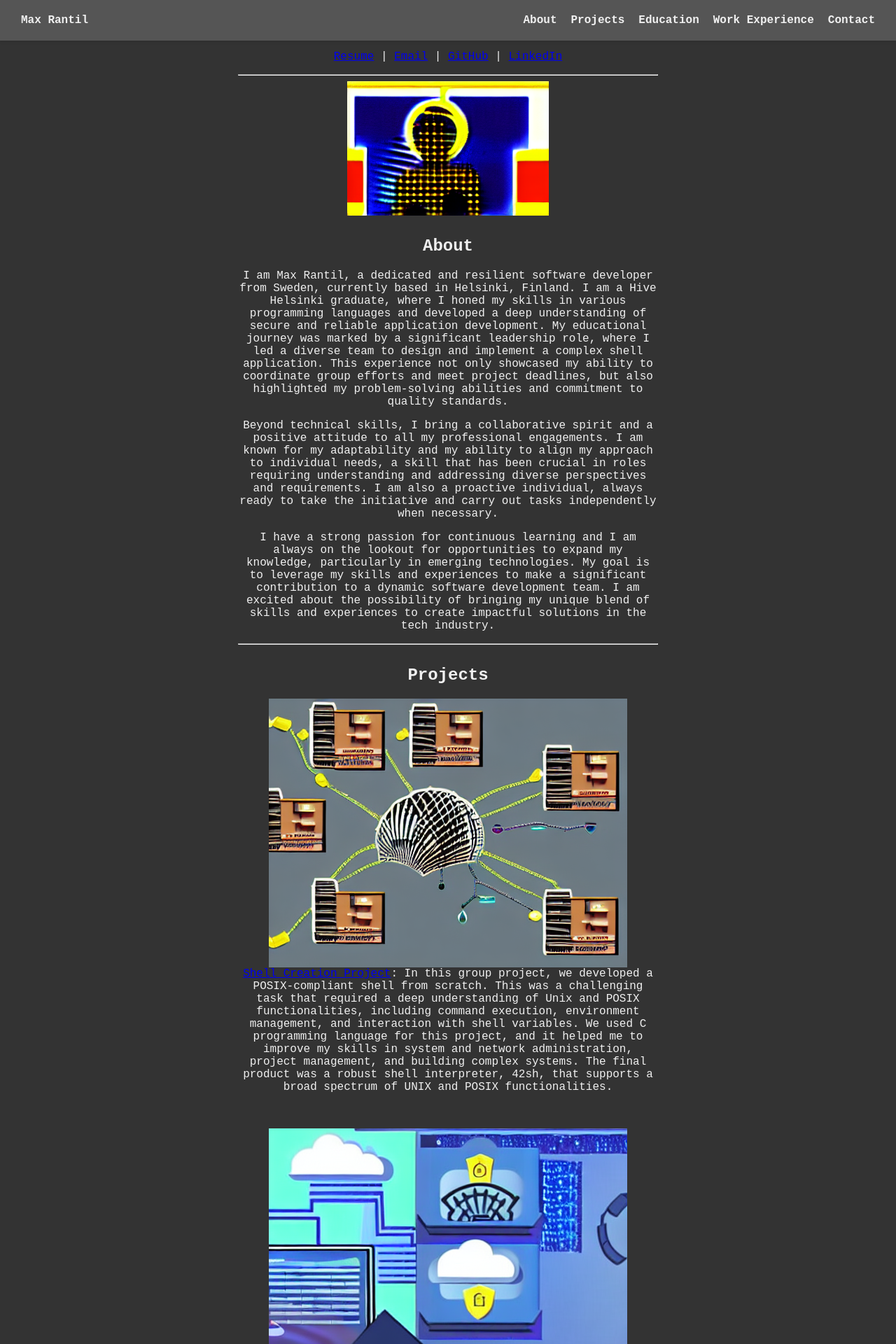
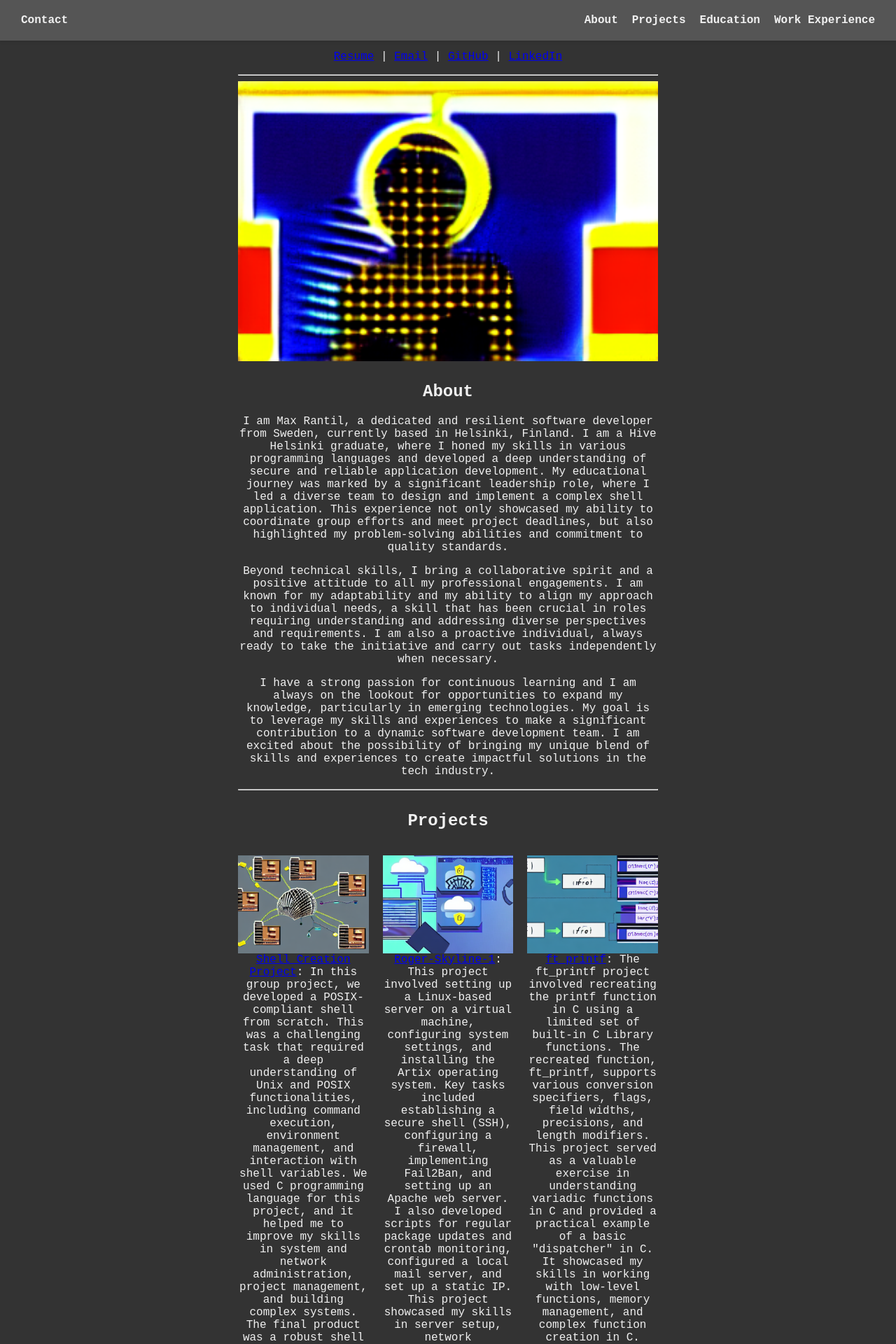
Before and after one commit to maxrantil/maxrantil.github.io, a PHP site: page / in a window 1280 px wide. Shown: the top 1920 px of the page at 70% size. Run offline with PHP 8.4, Linux system fonts and the light colour scheme.

Commit message:
need to make projects section wider

```diff
--- a/index.html
+++ b/index.html
@@ -6,6 +6,11 @@
   <link rel="icon" href="favicon.ico" type="image/x-icon">
   <meta charset="UTF-8">
   <meta name="viewport" content="width=device-width, initial-scale=1">
+  <meta name="description"
+    content="Max Rantil - Junior Software Developer based in Helsinki, Finland. Specializing in C, Bash Scripting, Python, and JavaScript. Check out my portfolio to see my projects and experiences.">
+  <meta name="keywords"
+    content="Max Rantil, Software Developer, Junior Developer, Hive Helsinki, C Programming, Bash Scripting, Python, JavaScript, Portfolio">
+  <meta name="author" content="Max Rantil">
   <link rel="stylesheet" href="styles.css">
 </head>
 
@@ -13,14 +18,13 @@
   <header>
     <nav>
       <ul class="nav-left">
-        <li><a href="#maxrantil">Max Rantil</a></li>
+        <li><a href="#maxrantil">Contact</a></li>
       </ul>
       <ul class="nav-right">
-        <li><a href="#about">About</a></li>
+        <li><a href="#maxrantil">About</a></li>
         <li><a href="#projects">Projects</a></li>
         <li><a href="#education">Education</a></li>
         <li><a href="#work-experience">Work Experience</a></li>
-        <li><a href="#contact">Contact</a></li>
       </ul>
     </nav>
   </header>
@@ -50,8 +54,9 @@
       <p>
         Beyond technical skills, I bring a collaborative spirit and a positive attitude to all my professional
         engagements. I am known for my adaptability and my ability to align my approach to individual needs, a skill
-        that has been crucial in roles requiring understanding and addressing diverse perspectives and requirements. I am
-        also a proactive individual, always ready to take the initiative and carry out tasks independently when necessary.
+        that has been crucial in roles requiring understanding and addressing diverse perspectives and requirements. I
+        am also a proactive individual, always ready to take the initiative and carry out tasks independently when
+        necessary.
       </p>
       <p>
         I have a strong passion for continuous learning and I am always on the lookout for opportunities to expand my
@@ -61,8 +66,9 @@
       </p>
     </div>
     <hr>
-    <div id="projects">
     <h2>Projects</h2>
+    <div id="projects" class="project-grid">
+      <div class="project">
         <p>
           <a href="https://github.com/maxrantil/42sh">
             <img src="./images/shell.png" alt="shell image" class="project-image">
@@ -76,7 +82,8 @@
           The final product was a robust shell interpreter, 42sh, that supports a broad spectrum of UNIX and POSIX
           functionalities.
         </p>
-      <br>
+      </div>
+      <div class="project">
         <p>
           <a href="https://github.com/maxrantil/roger-skyline-1">
             <img src="./images/roger.png" alt="roger-skyline-1 image" class="project-image">
@@ -89,7 +96,8 @@
           and set up a static IP. This project showcased my skills in server setup, network administration, and security
           measures.
         </p>
-      <br>
+      </div>
+      <div class="project">
         <p>
           <a href="https://github.com/maxrantil/ft_printf">
             <img src="./images/ft_printf.png" alt="ft_printf image" class="project-image">
@@ -99,10 +107,11 @@
           functions.
           The recreated function, ft_printf, supports various conversion specifiers, flags, field widths, precisions,
           and length modifiers. This project served as a valuable exercise in understanding variadic functions in C
-        and provided a practical example of a basic "dispatcher" in C. It showcased my skills in working with low-level
-        functions, memory management, and complex function creation in C.
+          and provided a practical example of a basic "dispatcher" in C. It showcased my skills in working with
+          low-level functions, memory management, and complex function creation in C.
         </p>
-      <br>
+      </div>
+      <div class="project">
         <p>
           <a href="https://github.com/maxrantil/game_of_life">
             <img src="./images/game_of_life.png" alt="game_of_life image" class="project-image">
@@ -111,24 +120,26 @@
           The Game of Life project involved implementing Conway's Game of Life, a cellular automaton,
           with an emphasis on optimizing the performance. The game operates on a two-dimensional grid of cells,
           each transitioning between states based on its neighbors. In this group project we incorporated significant
-        optimizations, such as halting iterations upon detecting repeating patterns, using bitwise operations for efficient state
-        checks and predictions.
+          optimizations, such as halting iterations upon detecting repeating patterns, using bitwise operations for
+          efficient state checks and predictions.
           Additionally, we developed an interactive graphical user interface for the game, enhancing user engagement.
           This project highlighted my skills in algorithm optimization, bitwise operations, and GUI development.
         </p>
-      <br>
+      </div>
+      <div class="project">
         <p>
           <a href="https://github.com/maxrantil/ft_ls">
             <img src="./images/ft_ls.png" alt="ft_ls image" class="project-image">
           </a>
           <a href="https://github.com/maxrantil/ft_ls">ft_ls</a>:
           The ft_ls project involved recreating the Unix 'ls' command, providing a deep dive into Unix file systems,
-        file permissions, and metadata. My version, ft_ls, supports options like long format listing, recursive listing,
-        hidden files inclusion, file order reversal, and sorting by modification time.
+          file permissions, and metadata. My version, ft_ls, supports options like long format listing, recursive
+          listing, hidden files inclusion, file order reversal, and sorting by modification time.
           This project highlighted my proficiency in C programming, understanding of Unix systems,
           and ability to handle complex data structures and system functions.
         </p>
-      <br>
+      </div>
+      <div class="project">
         <p>
           <a href="https://github.com/maxrantil/libft">
             <img src="./images/libft.png" alt="libft image" class="project-image">
@@ -137,18 +148,21 @@
           The Libft project was a foundational project in the 42 curriculum, requiring us to recreate several standard C
           library functions from scratch.
           The project served as an introduction to C programming, emphasizing the understanding of data types, control
-        structures, and basic algorithms. The recreated library, libft, includes a variety of functions, such as those for string
-        manipulation, memory allocation, and character checks, as well as more complex data structures like linked lists.
+          structures, and basic algorithms. The recreated library, libft, includes a variety of functions, such as those
+          for string manipulation, memory allocation, and character checks, as well as more complex data structures like
+          linked
+          lists.
           This project was instrumental in honing my skills in C programming, memory management, and algorithm
           implementation, setting the stage for more advanced projects in the curriculum.
         </p>
+      </div>
+    </div>
     <button type="button" class="collapsible">Technologies that I have used</button>
     <div class="content">
       <h3>Programming Languages:</h3>
       <p>
         <a href="https://en.wikipedia.org/wiki/C_(programming_language)" target="_blank" rel="noopener noreferrer">
-            <img src="https://cdn.jsdelivr.net/gh/devicons/devicon/icons/c/c-original.svg" alt="C" width="20"
-              height="20">
+          <img src="https://cdn.jsdelivr.net/gh/devicons/devicon/icons/c/c-original.svg" alt="C" width="20" height="20">
           C
         </a>,
         <a href="https://en.wikipedia.org/wiki/Bash_(Unix_shell)" target="_blank" rel="noopener noreferrer">
@@ -159,6 +173,11 @@
             width="20" height="20">
           Python
         </a>,
+        <a href="https://www.php.net/" target="_blank" rel="noopener noreferrer">
+          <img src="https://cdn.jsdelivr.net/gh/devicons/devicon/icons/php/php-original.svg" alt="PHP" width="20"
+            height="20">
+          PHP
+        </a>,
         <a href="https://developer.mozilla.org/en-US/docs/Web/JavaScript" target="_blank" rel="noopener noreferrer">
           <img src="https://cdn.jsdelivr.net/gh/devicons/devicon/icons/javascript/javascript-original.svg"
             alt="JavaScript" width="20" height="20">
@@ -168,8 +187,8 @@
       <h3>Frameworks and Libraries:</h3>
       <p>
         <a href="https://reactjs.org/" target="_blank" rel="noopener noreferrer">
-            <img src="https://cdn.jsdelivr.net/gh/devicons/devicon/icons/react/react-original.svg" alt="React"
-              width="20" height="20">
+          <img src="https://cdn.jsdelivr.net/gh/devicons/devicon/icons/react/react-original.svg" alt="React" width="20"
+            height="20">
           React
         </a>,
         <a href="https://nodejs.org/" target="_blank" rel="noopener noreferrer">
@@ -209,8 +228,8 @@
             width="20" height="20"> Apache
         </a>,
         <a href="https://www.nginx.com/" target="_blank" rel="noopener noreferrer">
-            <img src="https://cdn.jsdelivr.net/gh/devicons/devicon/icons/nginx/nginx-original.svg" alt="Nginx"
-              width="20" height="20"> Nginx
+          <img src="https://cdn.jsdelivr.net/gh/devicons/devicon/icons/nginx/nginx-original.svg" alt="Nginx" width="20"
+            height="20"> Nginx
         </a>
       </p>
       <h3>Operating Systems:</h3>
@@ -231,8 +250,8 @@
       <h3>Databases:</h3>
       <p>
         <a href="https://www.mysql.com/" target="_blank" rel="noopener noreferrer">
-            <img src="https://cdn.jsdelivr.net/gh/devicons/devicon/icons/mysql/mysql-original.svg" alt="MySQL"
-              width="20" height="20">
+          <img src="https://cdn.jsdelivr.net/gh/devicons/devicon/icons/mysql/mysql-original.svg" alt="MySQL" width="20"
+            height="20">
           MySQL
         </a>,
         <a href="https://www.mongodb.com/" target="_blank" rel="noopener noreferrer">
@@ -304,7 +323,6 @@
           Bitwise Operations
         </a>
       </p>
-      </div>
     </div>
     <hr>
     <div id="education">
@@ -436,7 +454,7 @@
       </div>
     </div>
     <hr>
-    <footer if="contact">
+    <footer>
       <p>Contact: <a href="mailto:portfolio.yn79c@simplelogin.com" title="Send an email to Max Rantil">Email</a> | <a
           href="https://github.com/maxrantil" title="Link to Max Rantil's GitHub profile">GitHub</a> | <a
           href="https://www.linkedin.com/in/maxrantil" title="Link to Max Rantil's LinkedIn profile">LinkedIn</a></p>
@@ -457,8 +475,7 @@
         }
       });
     }
-  </script>
-  <script>
+
     function adjustScrollPosition() {
       window.scrollBy(0, -40); // Adjust this value to match your header's height
     }
--- a/styles.css
+++ b/styles.css
@@ -60,6 +60,7 @@ section {
   text-align: center;
   padding: 20px;
   max-width: 600px;
+  margin: 0 auto;
 }
 
 h2 {
@@ -110,6 +111,33 @@ h2 {
   margin: 0 auto;
 }
 
+.project-grid {
+  display: grid;
+  grid-template-columns: repeat(3, 1fr);
+  grid-gap: 20px;
+  margin: 0 auto;
+}
+
+.project {
+  text-align: center;
+  margin: 0 auto;
+}
+
+.project-image {
+  width: 100%;
+  height: 100%;
+  display: block;
+  margin: 0 auto;
+}
+
+.project-container {
+  text-align: center;
+  padding: 20px;
+  max-width: 90%; /* Adjust this value as needed */
+  margin: 0 auto;
+}
+
+
 @media screen and (max-width: 600px) {
   body {
     font-size: 18px;
```
Lines whose indentation alone changed are shown as unchanged.
